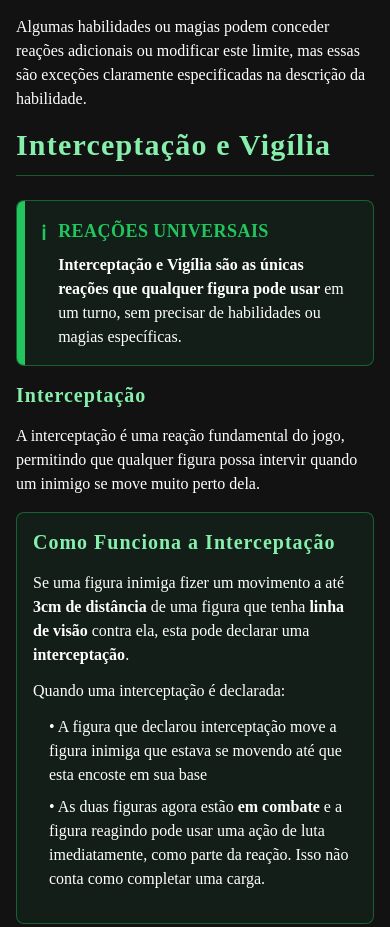
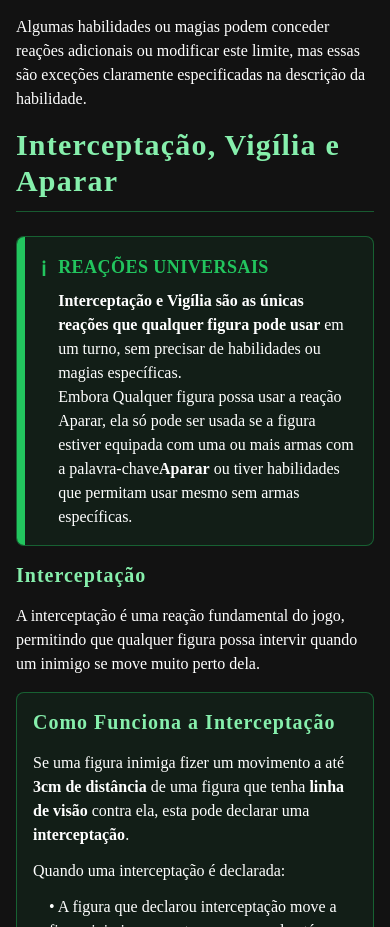
Before and after one commit to David-Bugaboo/Twentyheim, a React (Vite) app: page /rules/reactions in a window 390 px wide. Shown: the part 920-1847 px from the top of the page. Built offline with nearby package versions, Linux system fonts and the light colour scheme; no server answers.

Commit message:
fix: general text errors and added reactions

```diff
--- a/src/components/Navbar.tsx
+++ b/src/components/Navbar.tsx
@@ -90,6 +90,7 @@ const Navbar: React.FC = () => {
       children: [
         { label: "Sistema de Combate", path: "/rules/combat-system" },
         { label: "Ações de Movimento", path: "/rules/movement-actions" },
+        { label: "Reações", path: "/rules/reactions" },
         { label: "Ações de Combate", path: "/rules/combat-actions" },
         { label: "Ações de Ataque a Distância", path: "/rules/ranged-actions" },
         { label: "Ações de Conjuração", path: "/rules/spellcasting-actions" },
--- a/src/pages/rules/CombatSystemPage.tsx
+++ b/src/pages/rules/CombatSystemPage.tsx
@@ -370,6 +370,18 @@ function CombatSystemPage() {
               </a>
 
               <a
+                href="/rules/reactions"
+                className="block w-full md:w-1/2 mx-auto bg-green-900/20 border border-green-500/40 hover:bg-green-800/30 hover:border-green-400/60 rounded-lg p-4 transition-colors duration-200 group text-center"
+              >
+                <HeaderH3 className="text-green-300 group-hover:text-green-200 mb-2 text-center">
+                  Reações
+                </HeaderH3>
+                <MobileText className="text-white text-sm text-center">
+                  Ações desencadeadas em resposta a eventos do jogo.
+                </MobileText>
+              </a>
+
+              <a
                 href="/rules/combat-actions"
                 className="block w-full md:w-1/2 mx-auto bg-green-900/20 border border-green-500/40 hover:bg-green-800/30 hover:border-green-400/60 rounded-lg p-4 transition-colors duration-200 group text-center"
               >
--- a/src/pages/rules/ReactionsPage.tsx
+++ b/src/pages/rules/ReactionsPage.tsx
@@ -73,7 +73,7 @@ function ReactionsPage() {
             </MobileText>
 
             <div id="interceptacao">
-              <HeaderH1>Interceptação e Vigília</HeaderH1>
+              <HeaderH1>Interceptação, Vigília e Aparar</HeaderH1>
             </div>
 
             <WarningBox title="Reações Universais" type="info">
@@ -83,6 +83,13 @@ function ReactionsPage() {
                   figura pode usar
                 </strong>{" "}
                 em um turno, sem precisar de habilidades ou magias específicas.
+              </MobileText>
+              <MobileText>
+                Embora Qualquer figura possa usar a reação Aparar, ela só pode
+                ser usada se a figura estiver equipada com uma ou mais armas com
+                a palavra-chave
+                <strong>Aparar</strong> ou tiver habilidades que permitam usar
+                mesmo sem armas específicas.
               </MobileText>
             </WarningBox>
 
--- a/src/pages/rules/data/game-terms.json
+++ b/src/pages/rules/data/game-terms.json
@@ -345,5 +345,9 @@
   {
     "term": "Necrose de Nurgle",
     "description": "A figura obrigatoriamente perde o próximo jogo e se precisar rolar na Tabela de Sobrevivência, rola duas vezes, escolhendo o pior resultado.."
+  },
+  {
+    "term": "Aparar",
+    "description": "Uma figura que perca uma luta pode usar a reação Aparar. Role Ímpeto novamente, mas sem aplicar bonus advindos de completar carga. Ganhe +2 nessa rolagem se ambas as armas usadas tiverem a característica Aparar. Caso tenha sucesso na rolagem negue o dano e efeitos especiais do ataque."
   }
 ]
```
